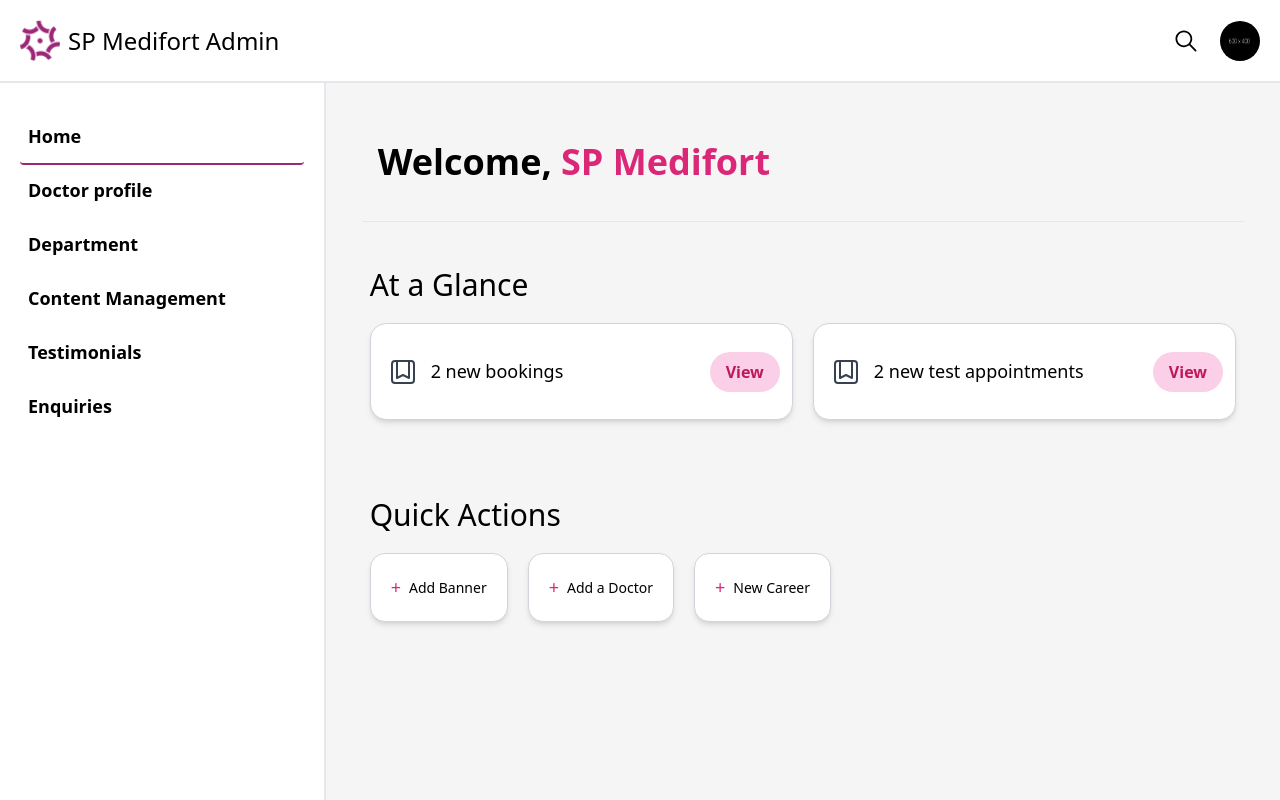
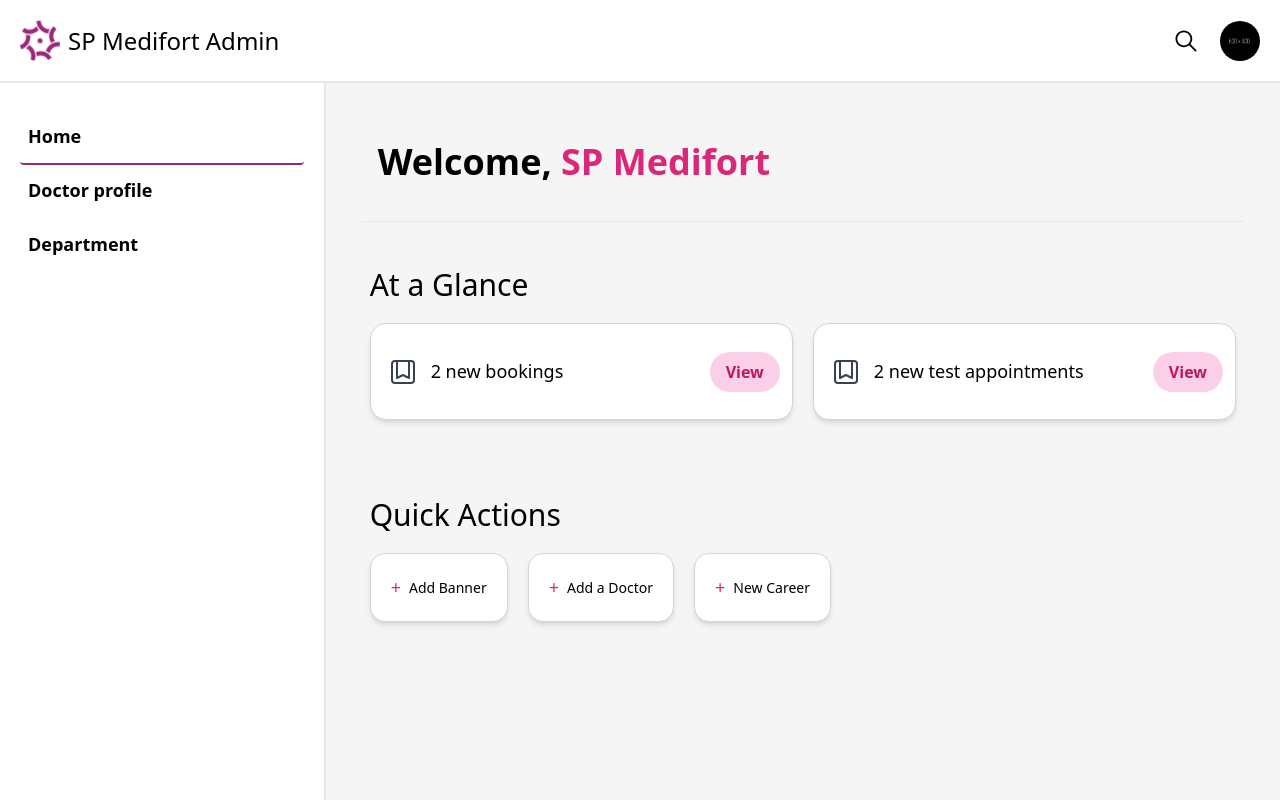
Before and after one commit to QMARK-TECHNOLABS-DEV/SP_medifort_admin_side, a React (Create React App) app: page / in a window 1280 px wide. Built offline with nearby package versions, Linux system fonts and the light colour scheme.

Commit message:
Update the side nav part

```diff
--- a/src/data/NavData.js
+++ b/src/data/NavData.js
@@ -17,24 +17,24 @@ export const NavData = [
         link: "/department",
         list: []
     },
-    {
-        id: 4,
-        name: "Content Management",
-        link: "/content-management",
-        list: []
-    },
-    {
-        id: 5,
-        name: "Testimonials",
-        link: "/testimonials",
-        list: []
-    },
-    {
-        id: 6,
-        name: "Enquiries",
-        link: "/enquiry",
-        list: []
-    },
+    // {
+    //     id: 4,
+    //     name: "Content Management",
+    //     link: "/content-management",
+    //     list: []
+    // },
+    // {
+    //     id: 5,
+    //     name: "Testimonials",
+    //     link: "/testimonials",
+    //     list: []
+    // },
+    // {
+    //     id: 6,
+    //     name: "Enquiries",
+    //     link: "/enquiry",
+    //     list: []
+    // },
     // {
     //     "id": 3,
     //     "title": "Media",
```
